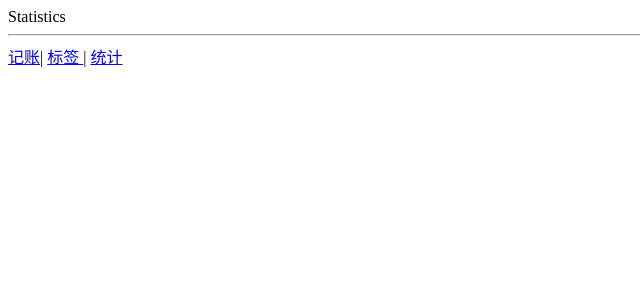
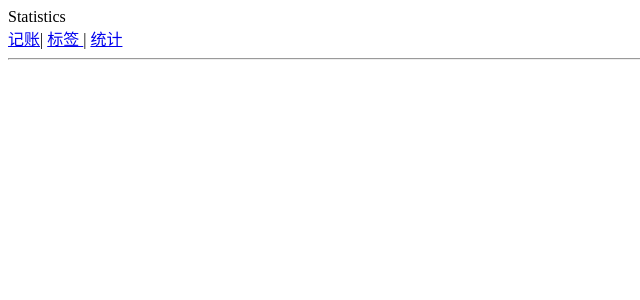
Before and after one commit to cazser/morney, a Vue app: page /#/statistics in a window 1280 px wide. Shown: the top 300 px of the page, without its empty margins (0-640 px from the left). Built offline with nearby package versions, Linux system fonts and the light colour scheme.

Commit message:
添加404页面

```diff
--- a/src/App.vue
+++ b/src/App.vue
@@ -2,12 +2,7 @@
   <div>
     <router-view/>
     <hr>
-    <div>
-      <router-link to="/money" >记账</router-link>|
-      <router-link to="/labels" >标签 </router-link>|
-      <router-link to="/statistics" > 统计 </router-link>
 
-    </div>
   </div>
 </template>
 
--- a/src/main.ts
+++ b/src/main.ts
@@ -3,9 +3,10 @@
 import './registerServiceWorker'
 import router from './router'
 import store from './store'
+import Nav from "@/components/Nav.vue"
 
 Vue.config.productionTip = false
-
+Vue.component('Nav', Nav)
 new Vue({
   router,
   store,
--- a/src/router/index.ts
+++ b/src/router/index.ts
@@ -1,6 +1,7 @@
 import Money  from '@/views/Money.vue';
 import Labels from '@/views/Labels.vue'
 import Statistics from '@/views/Statistics.vue'
+import NotFound from '@/views/NotFound.vue'
 import Vue from 'vue'
 import VueRouter, { RouteConfig } from 'vue-router'
 import Home from '../views/Home.vue'
@@ -23,6 +24,10 @@
   {
   path:"/statistics",
   component:Statistics
+  },
+  {
+  path:"*",
+  component: NotFound
   }
 ]
 
--- a/src/views/Labels.vue
+++ b/src/views/Labels.vue
@@ -1,12 +1,14 @@
 <template>
     <div>
         Labels
+        <Nav/>
     </div>
 </template>
 
 <script>
+
     export default {
-        name:"Labels"
+        name:"Labels",
     }
 </script>
 
--- a/src/views/Money.vue
+++ b/src/views/Money.vue
@@ -1,12 +1,15 @@
 <template>
     <div>
         Money
+        <Nav/>
     </div>
 </template>
 
 <script>
+
     export default {
-        name:"Money"
+        name:"Money",
+
     }
 </script>
 
--- /dev/null
+++ b/src/views/NotFound.vue
@@ -0,0 +1,20 @@
+<template>
+    <div>
+        <div>
+        当前页面不存在，请检查网址是否正确
+        </div>
+        <div>
+            <router-link to='/'>返回首页</router-link>
+        </div>
+    </div>
+</template>
+
+<script>
+    export default {
+        name: "NotFound"
+    }
+</script>
+
+<style lang="scss" scoped>
+
+</style>
--- a/src/views/Statistics.vue
+++ b/src/views/Statistics.vue
@@ -2,12 +2,15 @@
 <template>
     <div>
         Statistics
+        <Nav/>
     </div>
 </template>
 
 <script>
+
     export default {
-        name:"Statistics"
+        name:"Statistics",
+
     }
 </script>
 
```
